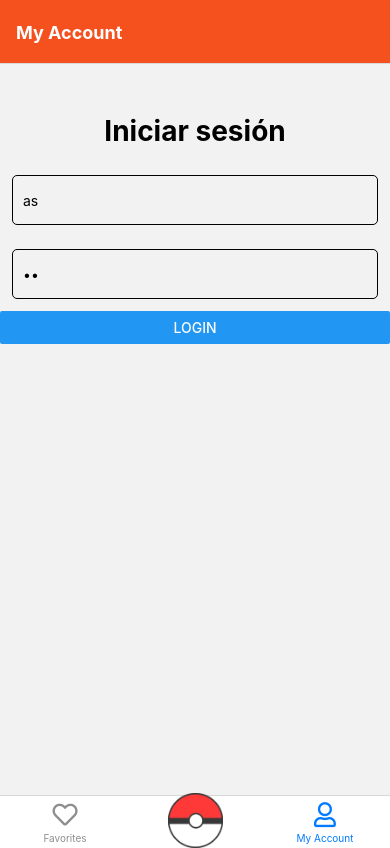
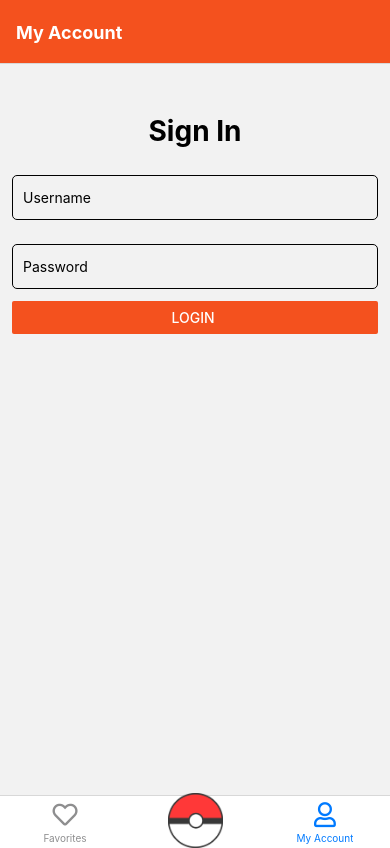
Before and after one commit to yasniel1408/pokedex-react-native-expo, a React Native app: screen /AccountTab in a window 390 px wide. Built offline with nearby package versions, Linux system fonts and the light colour scheme.

Commit message:
AccountScreenUserData

```diff
--- a/src/redux/pokemon/hooks/hooks.ts
+++ b/src/hooks/hooks.ts
@@ -1,5 +1,5 @@
 import { TypedUseSelectorHook, useDispatch, useSelector } from 'react-redux';
-import type { RootState, AppDispatch } from '../../store';
+import type { RootState, AppDispatch } from '../redux/store';
 
 // Use throughout your app instead of plain `useDispatch` and `useSelector`
 export const useAppDispatch = () => useDispatch<AppDispatch>();
--- a/src/redux/pokemon/hooks/index.ts
+++ b/src/redux/pokemon/hooks/index.ts
@@ -1 +1,2 @@
 export { default as useGetPokemons } from './useGetPokemons';
+export { default as useGetPokemonById } from './useGetPokemonById';
--- a/src/redux/pokemon/hooks/useGetPokemonById.ts
+++ b/src/redux/pokemon/hooks/useGetPokemonById.ts
@@ -1,6 +1,6 @@
 import { useSelector } from 'react-redux';
 import { useCallback } from 'react';
-import { useAppDispatch } from './hooks';
+import { useAppDispatch } from '../../../hooks/hooks';
 import { PokemonInitialStateType } from '../../../types';
 import { getPokemonByIdAction } from '../actions/getPokemonByIdAction';
 
--- a/src/redux/pokemon/hooks/useGetPokemons.ts
+++ b/src/redux/pokemon/hooks/useGetPokemons.ts
@@ -1,6 +1,6 @@
 import { useSelector } from 'react-redux';
 import { useCallback, useEffect, useState } from 'react';
-import { useAppDispatch } from './hooks';
+import { useAppDispatch } from '../../../hooks/hooks';
 import { PokemonInitialStateType } from '../../../types';
 import { getPokemonsWithDetailsAction } from '../actions/getPokemonsWithDetailsAction';
 
--- /dev/null
+++ b/src/redux/user/hooks/index.ts
@@ -0,0 +1 @@
+export { default as useAuth } from './useAuth';
--- /dev/null
+++ b/src/redux/user/hooks/useAuth.ts
@@ -0,0 +1,29 @@
+import { useCallback } from 'react';
+/* eslint-disable no-shadow */
+import { useSelector } from 'react-redux';
+import { useAppDispatch } from '../../../hooks/hooks';
+import { UserInitialStateType } from '../../../types';
+import { loginAction } from '../actions/loginAction';
+import { logout as logoutAction } from '../userSlice';
+
+const useAuth = () => {
+    const { user, loggedIn, loading, error }: UserInitialStateType = useSelector(
+        ({ user }: { user: UserInitialStateType }) => user,
+    );
+    const dispatch = useAppDispatch();
+
+    const login = useCallback(
+        ({ username, password }) => {
+            dispatch(loginAction({ username, password }));
+        },
+        [dispatch],
+    );
+
+    const logout = useCallback(() => {
+        dispatch(logoutAction(null));
+    }, [dispatch]);
+
+    return { login, logout, loggedIn, user, loading, error };
+};
+
+export default useAuth;
--- a/src/redux/user/userSlice.ts
+++ b/src/redux/user/userSlice.ts
@@ -32,6 +32,6 @@ export const userSlice: Slice = createSlice({
 
 const { actions, reducer } = userSlice;
 
-export const { fetchUser, login, setCurrentUser, setError } = actions;
+export const { fetchUser, login, logout, setError } = actions;
 
 export default reducer;
--- a/src/screens/AccountScreen/AccountScreen.tsx
+++ b/src/screens/AccountScreen/AccountScreen.tsx
@@ -1,14 +1,12 @@
 import React, { FC } from 'react';
 import { SafeAreaView } from 'react-native-safe-area-context';
-import { useSelector } from 'react-redux';
-import { UserInitialStateType } from '../../types';
 import AccountScreenUserData from './components/AccountScreenUserData';
 import AccountScreenLoginForm from './components/AccountScreenLoginForm';
+import { useAuth } from '../../redux/user/hooks';
 
 const AccountScreen: FC = () => {
-    const { loggedIn }: UserInitialStateType = useSelector(
-        ({ user }: { user: UserInitialStateType }) => user,
-    );
+    const { loggedIn } = useAuth();
+
     return (
         <SafeAreaView>
             {loggedIn ? <AccountScreenUserData /> : <AccountScreenLoginForm />}
--- a/src/screens/AccountScreen/components/AccountScreenLoginForm.tsx
+++ b/src/screens/AccountScreen/components/AccountScreenLoginForm.tsx
@@ -7,60 +7,69 @@ import {
     NativeTouchEvent,
     NativeSyntheticEvent,
 } from 'react-native';
-import { useFormik } from 'formik';
 import * as yup from 'yup';
+import { Formik } from 'formik';
 import styles from './styles';
 import { UserAuthenticationType } from '../../../types';
 import Error from '../../../components/Error/Error';
+import { colors } from '../../../utils/colors';
+import { useAuth } from '../../../redux/user/hooks';
 
 const AccountScreenLoginForm: FC = () => {
+    const { login, user, loading, error } = useAuth();
+
     const initialValues: UserAuthenticationType = {
-        username: 'as',
-        password: 'as',
+        username: '',
+        password: '',
     };
 
     const LoginSchema = yup.object().shape({
         username: yup.string().required('Required'),
         password: yup.string().min(2, 'Too Short!').max(10, 'Too Long!').required('Required'),
     });
-    const { handleSubmit, handleChange, handleBlur, values, setFieldValue, errors } = useFormik({
-        initialValues,
-        onSubmit: (data: any) => alert(`Username:, Password:`),
-        validationSchema: () => LoginSchema,
-    });
 
     return (
-        <View style={styles.container}>
-            <Text style={styles.title}>Iniciar sesión</Text>
-            <View style={styles.fild}>
+        <View>
+            <Text style={styles.title}>Sign In</Text>
+            <Formik
+                initialValues={initialValues}
+                onSubmit={({ username, password }) => login({ username, password })}
+                validationSchema={() => LoginSchema}
+            >
+                {({ handleChange, handleBlur, handleSubmit, values, errors }) => (
+                    <>
                         <TextInput
                             placeholder="Username"
                             style={styles.input}
-                    autoCapitalize="none"
                             onChangeText={handleChange('username')}
                             onBlur={handleBlur('username')}
                             value={values.username}
                         />
                         <Error error={errors.username} />
-            </View>
-            <View style={styles.fild}>
                         <TextInput
                             placeholder="Password"
                             style={styles.input}
-                    autoCapitalize="none"
                             secureTextEntry
                             onChangeText={handleChange('password')}
                             onBlur={handleBlur('password')}
                             value={values.password}
                         />
                         <Error error={errors.password} />
-            </View>
+                        <View style={styles.containerBtn}>
                             <Button
-                title="Login"
+                                title={`Login ${loading ? '...' : ''}`}
+                                color={colors.primary}
                                 onPress={
-                    handleSubmit as unknown as (ev: NativeSyntheticEvent<NativeTouchEvent>) => void
+                                    handleSubmit as unknown as (
+                                        ev: NativeSyntheticEvent<NativeTouchEvent>,
+                                    ) => void
                                 }
                             />
+                        </View>
+                    </>
+                )}
+            </Formik>
+            <Error error={error} />
         </View>
     );
 };
--- a/src/screens/AccountScreen/components/AccountScreenUserData.tsx
+++ b/src/screens/AccountScreen/components/AccountScreenUserData.tsx
@@ -8,56 +8,23 @@ import {
     NativeTouchEvent,
     NativeSyntheticEvent,
 } from 'react-native';
-import * as yup from 'yup';
-import { UserAuthenticationType } from '../../../types';
+import { useAuth } from '../../../redux/user/hooks';
+import styles from './styles';
 
 const AccountScreenUserData: FC = () => {
-    const initialValues: UserAuthenticationType = {
-        username: 'as',
-        password: 'as',
-    };
-
-    const LoginSchema = yup.object().shape({
-        username: yup.string().required('Required'),
-        password: yup.string().min(2, 'Too Short!').max(10, 'Too Long!').required('Required'),
-    });
+    const { logout, user } = useAuth();
 
     return (
-        <View>
-            <Text>Login Screen</Text>
-            <Formik
-                initialValues={initialValues}
-                onSubmit={(values) => console.log(values)}
-                validationSchema={() => LoginSchema}
-            >
-                {({ handleChange, handleBlur, handleSubmit, values }) => (
-                    <>
-                        <TextInput
-                            // name="username"
-                            placeholder="username Address"
-                            onChangeText={handleChange('username')}
-                            onBlur={handleBlur('username')}
-                            value={values.username}
-                        />
-                        <TextInput
-                            // name="password"
-                            placeholder="Password"
-                            onChangeText={handleChange('password')}
-                            onBlur={handleBlur('password')}
-                            value={values.password}
-                            secureTextEntry
-                        />
-                        <Button
-                            onPress={
-                                handleSubmit as unknown as (
-                                    ev: NativeSyntheticEvent<NativeTouchEvent>,
-                                ) => void
-                            }
-                            title="Submit"
-                        />
-                    </>
-                )}
-            </Formik>
+        <View style={styles.containerBtn}>
+            <Text>First Name: {user.firstName}</Text>
+            <Text>Last Name: {user.lastName}</Text>
+            <Text>Username: {user.username}</Text>
+            <Text>Email: {user.email}</Text>
+
+            <Button
+                onPress={logout as unknown as (ev: NativeSyntheticEvent<NativeTouchEvent>) => void}
+                title="Logout"
+            />
         </View>
     );
 };
--- a/src/screens/AccountScreen/components/styles.ts
+++ b/src/screens/AccountScreen/components/styles.ts
@@ -9,17 +9,16 @@ const styles = StyleSheet.create({
         marginBottom: 15,
     },
     input: {
-        height: 50,
+        height: 45,
         margin: 12,
         borderWidth: 1,
         padding: 10,
         borderRadius: 5,
     },
-    container: {
-        flex: 1,
-    },
-    fild: {
-        margin: '0 10',
+    containerBtn: {
+        marginRight: 12,
+        marginLeft: 12,
+        borderRadius: 5,
     },
 });
 export default styles;
--- a/src/screens/PokemonScreen/PokemonScreen.tsx
+++ b/src/screens/PokemonScreen/PokemonScreen.tsx
@@ -1,13 +1,13 @@
-import { ScrollView, TouchableOpacity, View } from 'react-native';
+import { ScrollView, View } from 'react-native';
 import Icon from 'react-native-vector-icons/FontAwesome5';
 import React, { FC, useEffect, useLayoutEffect } from 'react';
-import useGetPokemonById from '../../redux/pokemon/hooks/useGetPokemonById';
 import Error from '../../components/Error/Error';
 import Loading from '../../components/Loading/Loading';
 import PokemonScreenHeader from './components/PokemonScreenHeader';
 import PokemonScreenType from './components/PokemonScreenType';
 import styles from './styles';
 import PokemonScreenStats from './components/PokemonScreenStats';
+import { useGetPokemonById } from '../../redux/pokemon/hooks';
 
 const PokemonScreen: FC<{
     navigation: any;
```
Lines whose indentation alone changed are shown as unchanged.
